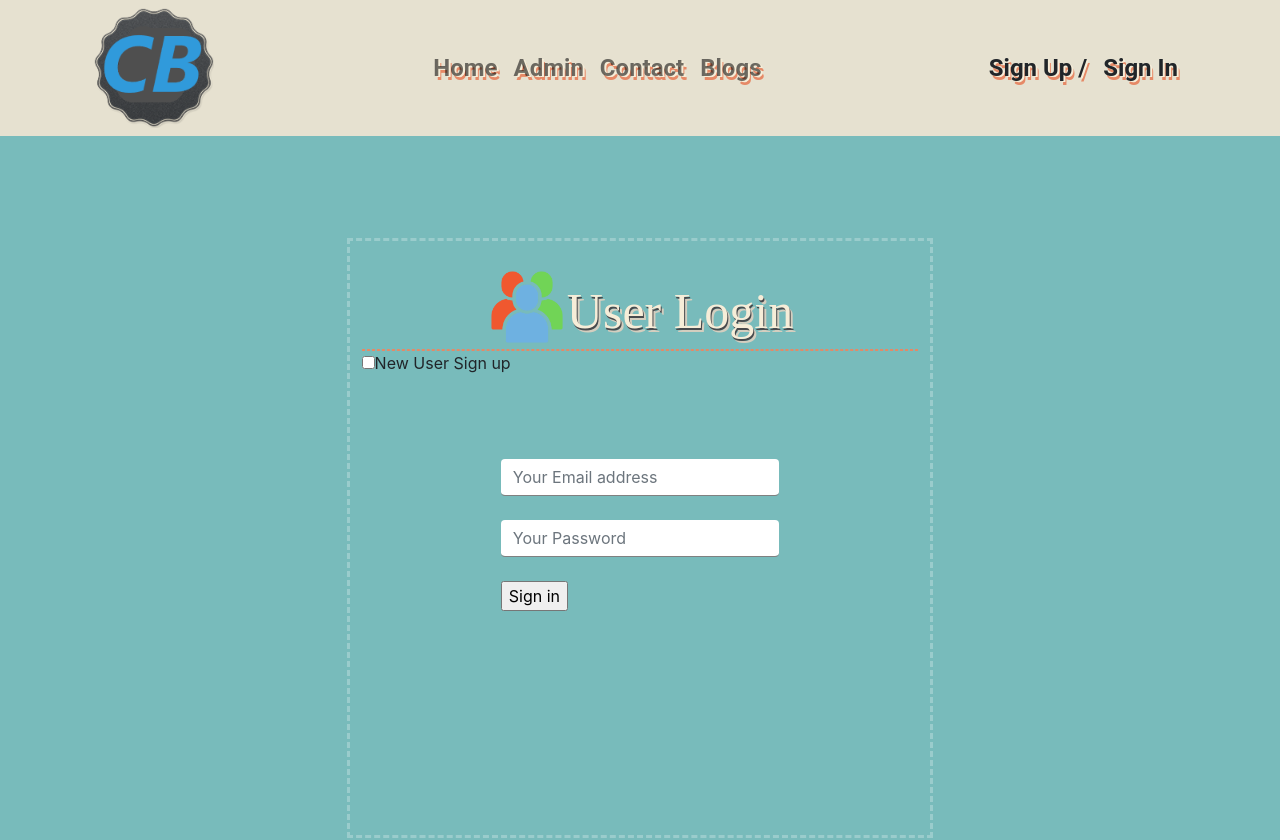
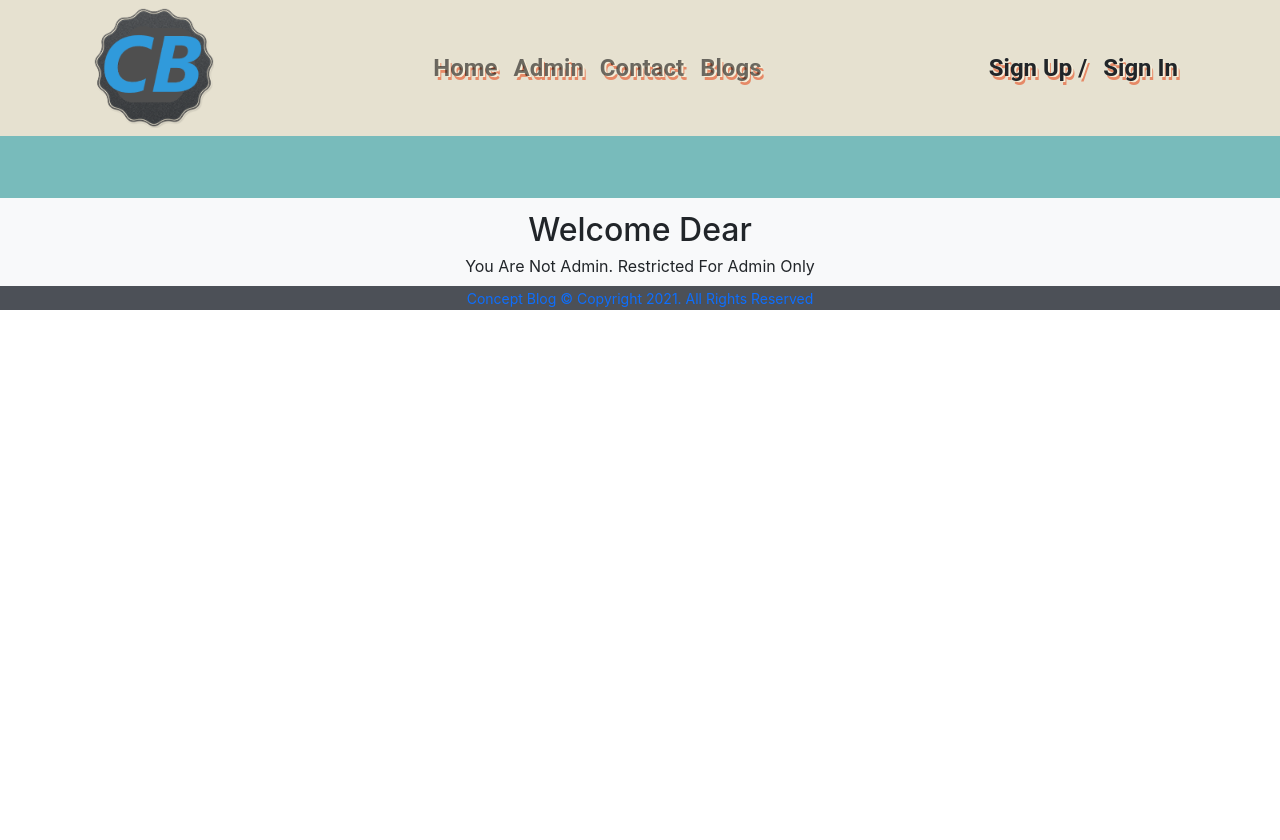
Before and after one commit to rahulmohonto/Concept-Blog-Website, a React (Create React App) app: page /admin in a window 1280 px wide. Before the commit this address led to /login. Shown: the top 840 px of the page. After the commit the page ends 800 px from the top, so only its background shows below. Built offline with nearby package versions, Linux system fonts and the light colour scheme; no server answers; sample sign-in values are in the browser's storage.

Commit message:
sessionstorage login fix

```diff
--- a/src/components/PrivateRoute/PrivateRoute.js
+++ b/src/components/PrivateRoute/PrivateRoute.js
@@ -23,7 +23,7 @@ const PrivateRoute = ({ children, ...rest }) => {
         <Route
             {...rest}
             render={({ location }) =>
-                (loggedInUser.email) ? (
+                (loggedInUser.email || sessionStorage.getItem('token')) ? (
                     children
                 ) : (
                     <Redirect
```
